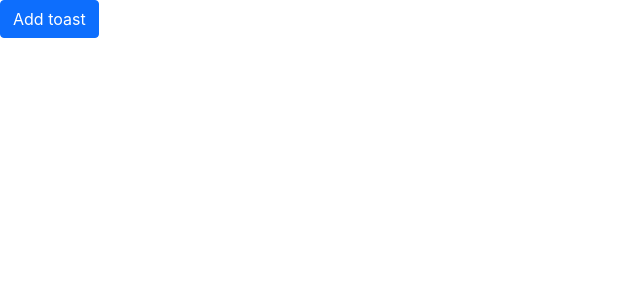
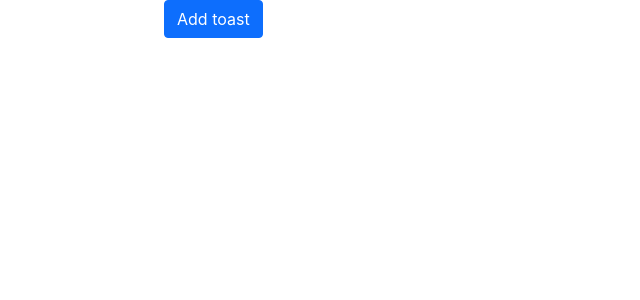
Before and after one commit to BenasB/kafka-faker, a React (Create React App) app: page / in a window 1280 px wide. Shown: the top 300 px of the page, without its empty margins (0-640 px from the left). Built offline with nearby package versions, Linux system fonts and the light colour scheme; the HTML template or start-up script is replaced by a standard one.

Commit message:
Added layout

```diff
--- a/src/App.tsx
+++ b/src/App.tsx
@@ -1,10 +1,11 @@
+import Layout from './components/layout/Layout';
 import ToastManager from './components/toasts/ToastManager';
 
 function App() {
   return (
-    <>
+    <Layout>
       <ToastManager/>
-    </>
+    </Layout>
   );
 }
 
--- /dev/null
+++ b/src/components/layout/Layout.tsx
@@ -0,0 +1,10 @@
+import React, { PropsWithChildren } from 'react'
+import style from './layout.module.scss'
+
+const Layout: React.FC<PropsWithChildren> = ({children}) => {
+  return (
+    <div className={style.layoutContainer}>{children}</div>
+  )
+}
+
+export default Layout
--- /dev/null
+++ b/src/components/layout/layout.module.scss
@@ -0,0 +1,5 @@
+.layoutContainer {
+    max-width: 1000px;
+    margin: auto;
+    padding: 0 24px;
+}
```
Also changed, not shown: 1 other file (tests, documents, lock files or other folders).
